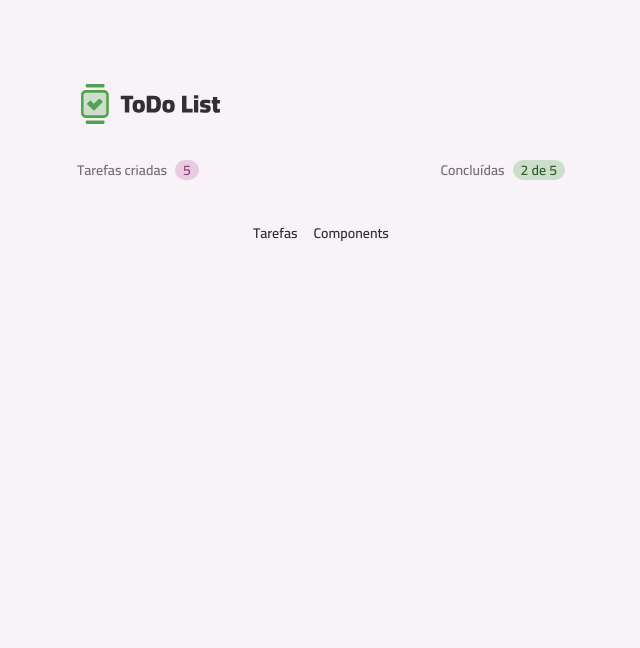
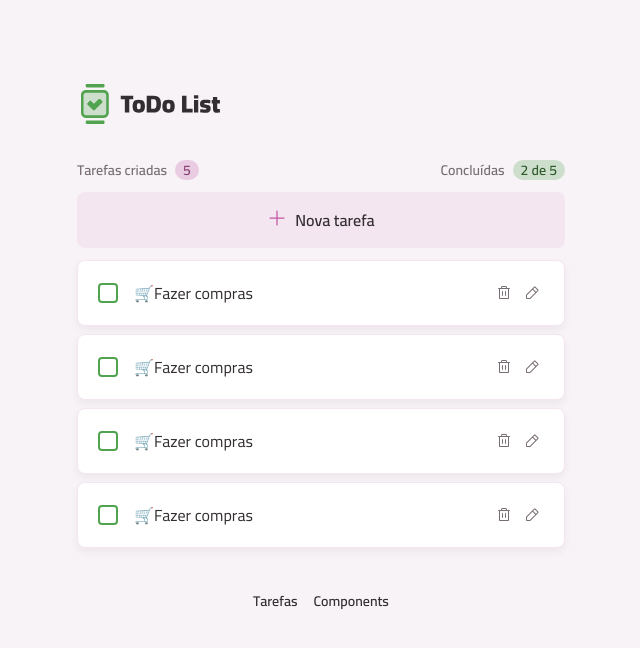
Before and after one commit to dayanedias/todolist, a React (Vite) app: page / in a window 1280 px wide. Shown: the top 648 px of the page, without its empty margins (319-959 px from the left). Built offline with nearby package versions, Linux system fonts and the light colour scheme.

Commit message:
Layout ok

```diff
--- /dev/null
+++ b/src/core-components/TaskItem.tsx
@@ -0,0 +1,53 @@
+import React, { useState } from "react";
+import Card from "../components/Card";
+import InputCheckbox from "../components/InputCheckbox";
+import InputText from "../components/InputText";
+import TrashIcon from "../assets/icons/trash.svg?react";
+import PencilIcon from "../assets/icons/pencil.svg?react";
+import XIcon from "../assets/icons/x.svg?react";
+import CheckIcon from "../assets/icons/check.svg?react";
+import Text from "../components/Text";
+import ButtonIcon from "../components/ButtonIcon";
+
+export default function TaskItem() {
+	const [isEditing, setIsEditing] = useState(false);
+
+	function handleEditTask() {
+		setIsEditing(true);
+	}
+
+	function handleCancelEditTask() {
+		setIsEditing(false);
+	}
+
+	return (
+		<Card size="md" className="my-2 flex items-center gap-4">
+			{isEditing ? (
+				<>
+					<InputText className="flex-1" />
+					<div className="flex gap-1">
+						<ButtonIcon
+							variant="secondary"
+							icon={XIcon}
+							onClick={handleCancelEditTask}
+						/>
+						<ButtonIcon variant="primary" icon={CheckIcon} />
+					</div>
+				</>
+			) : (
+				<>
+					<InputCheckbox />
+					<Text className="flex-1">🛒Fazer compras</Text>
+					<div className="flex gap-1">
+						<ButtonIcon variant="tertiary" icon={TrashIcon} />
+						<ButtonIcon
+							variant="tertiary"
+							icon={PencilIcon}
+							onClick={handleEditTask}
+						/>
+					</div>
+				</>
+			)}
+		</Card>
+	);
+}
--- /dev/null
+++ b/src/core-components/TaskList.tsx
@@ -0,0 +1,22 @@
+import React from "react";
+import Button from "../components/Button";
+import PlusIcon from "../assets/icons/plus.svg?react";
+import TaskItem from "./TaskItem";
+
+export default function TaskList() {
+	return (
+		<>
+			<section>
+				<Button icon={PlusIcon} className="w-full">
+					Nova tarefa
+				</Button>
+			</section>
+			<section>
+				<TaskItem />
+				<TaskItem />
+				<TaskItem />
+				<TaskItem />
+			</section>
+		</>
+	);
+}
--- a/src/pages/PageHome.tsx
+++ b/src/pages/PageHome.tsx
@@ -1,6 +1,8 @@
 import React from "react";
 import Container from "../components/Container";
 import TasksSummary from "../core-components/TasksSummary";
+import TaskItem from "../core-components/TaskItem";
+import TaskList from "../core-components/TaskList";
 
 export default function PageHome() {
 	return (
@@ -8,6 +10,7 @@ export default function PageHome() {
 			<header className="flex items-center justify-between">
 				<TasksSummary />
 			</header>
+			<TaskList />
 		</Container>
 	);
 }
```
Also changed, not shown: src/assets/images/logo.svg.
